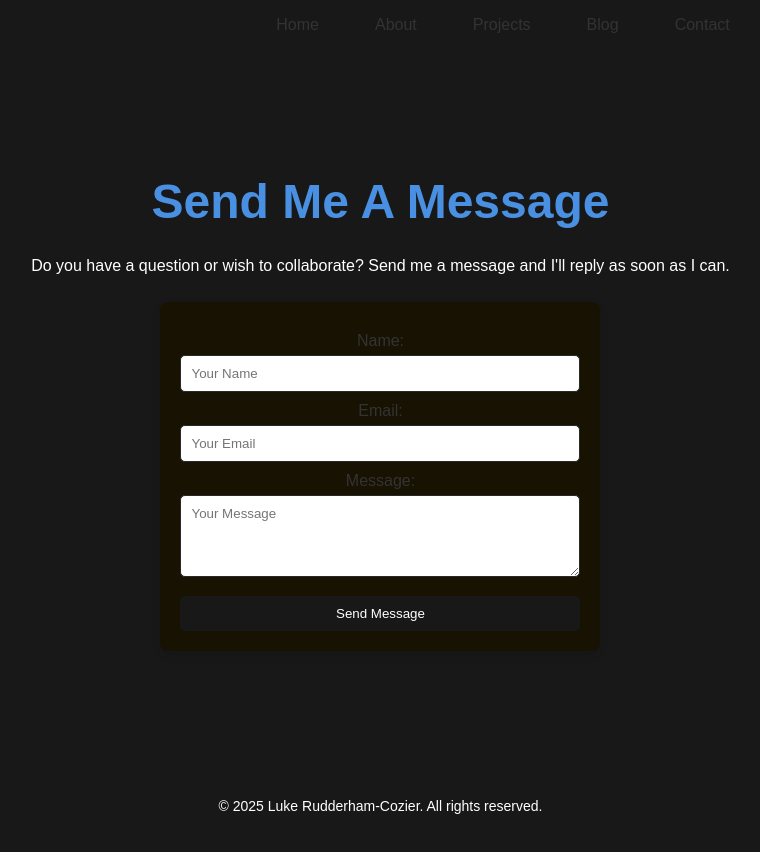
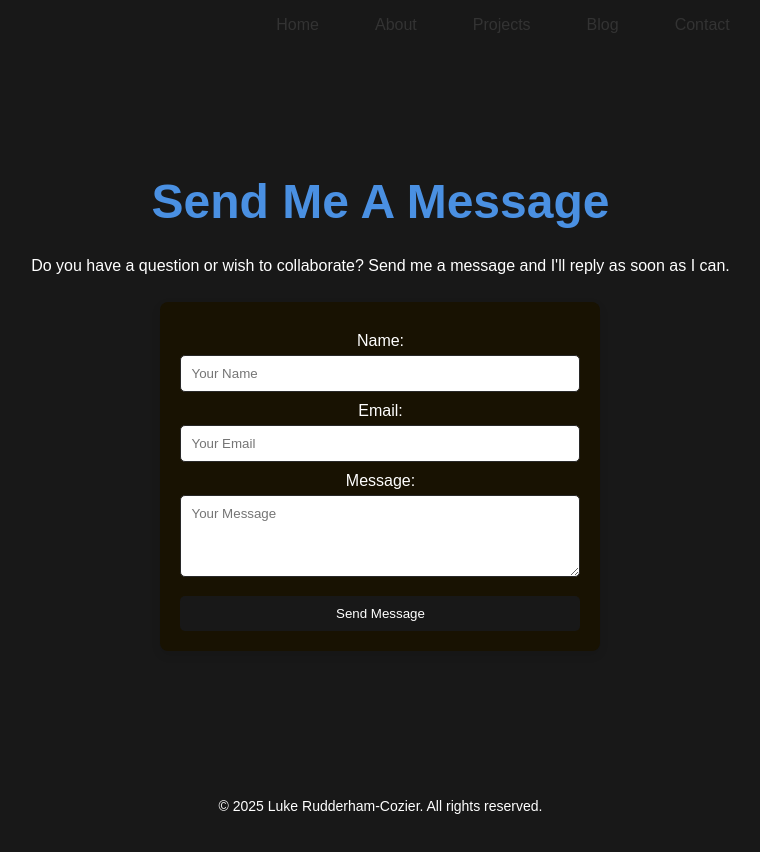
Before and after one commit to LRCozier/lacozier-devportfolio, a React (Vite) app in the folder lacportfolio/: page /lacozier-devportfolio/contact in a window 1280 px wide. Shown: the whole page, without its empty margins (252-1012 px from the left). Built offline with nearby package versions, Linux system fonts and the light colour scheme.

Commit message:
updated label colour

```diff
--- a/lacportfolio/src/components/ContactForm/contactform.css
+++ b/lacportfolio/src/components/ContactForm/contactform.css
@@ -12,7 +12,7 @@
 .query-form label {
   display: block;
   margin-top: 10px;
-  color: var(--text-color);
+  color: var(--text-primary);
   font-family: var(--font-primary);
 }
 
```
